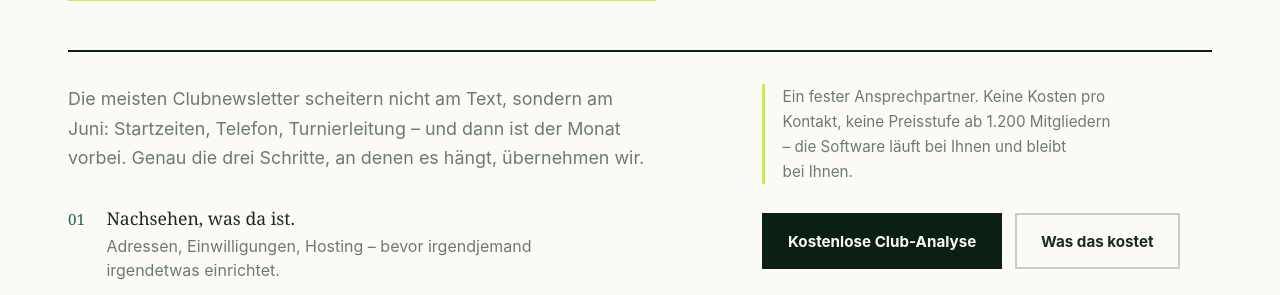
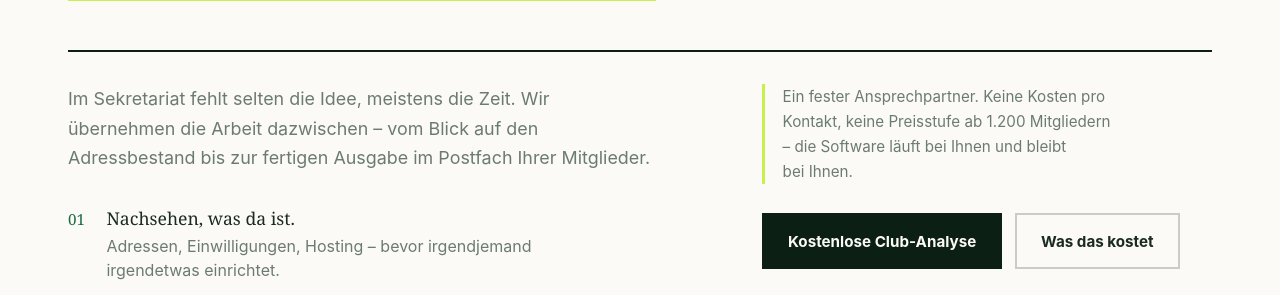
Before and after one commit to christophschnurrenberger-sketch/Newsletter-Consulting, a PHP site: page /golf-acumenmail/index.html in a window 1280 px wide. Shown: the part 509-804 px from the top of the page. Run offline with PHP 8.4, Linux system fonts and the light colour scheme.

Commit message:
golf-acumenmail: Vorspann – eine Antithese, die auch eine ist
Spiegelung des Standes aus dem eigenstaendigen Repository Golf-Acumenmail.

"Scheitern nicht am Text, sondern am Juni" klang nach Pointe, war aber
keine: Man scheitert nicht an einem Monat, und "Text" und "Juni" sind
keine vergleichbaren Groessen. Dazu musste der Satz seine eigene
Erklaerung nachliefern.

Jetzt: "Im Sekretariat fehlt selten die Idee, meistens die Zeit. Wir
uebernehmen die Arbeit dazwischen – vom Blick auf den Adressbestand bis
zur fertigen Ausgabe im Postfach Ihrer Mitglieder."

Der Juni steht weiter unten im Zitat, wo er den Zusammenhang hat.

Co-Authored-By: Claude Opus 5 <noreply@anthropic.com>
Claude-Session: https://claude.ai/code/session_012Yd2K83DfMnthX54eEuvez

```diff
--- a/golf-acumenmail/index.html
+++ b/golf-acumenmail/index.html
@@ -358,9 +358,9 @@
         <div class="home-hero-foot">
             <div>
                 <p class="home-hero-lead">
-                    Die meisten Clubnewsletter scheitern nicht am Text, sondern am Juni:
-                    Startzeiten, Telefon, Turnierleitung – und dann ist der Monat vorbei.
-                    Genau die drei Schritte, an denen es hängt, übernehmen wir.
+                    Im Sekretariat fehlt selten die Idee, meistens die Zeit. Wir übernehmen
+                    die Arbeit dazwischen – vom Blick auf den Adressbestand bis zur fertigen
+                    Ausgabe im Postfach Ihrer Mitglieder.
                 </p>
 
                 <ol class="home-hero-points">
--- a/golf-acumenmail/src/index.php
+++ b/golf-acumenmail/src/index.php
@@ -26,9 +26,9 @@ include __DIR__ . '/partials/header.php';
         <div class="home-hero-foot">
             <div>
                 <p class="home-hero-lead">
-                    Die meisten Clubnewsletter scheitern nicht am Text, sondern am Juni:
-                    Startzeiten, Telefon, Turnierleitung – und dann ist der Monat vorbei.
-                    Genau die drei Schritte, an denen es hängt, übernehmen wir.
+                    Im Sekretariat fehlt selten die Idee, meistens die Zeit. Wir übernehmen
+                    die Arbeit dazwischen – vom Blick auf den Adressbestand bis zur fertigen
+                    Ausgabe im Postfach Ihrer Mitglieder.
                 </p>
 
                 <ol class="home-hero-points">
```
Also changed, not shown: golf-acumenmail/README.md.
